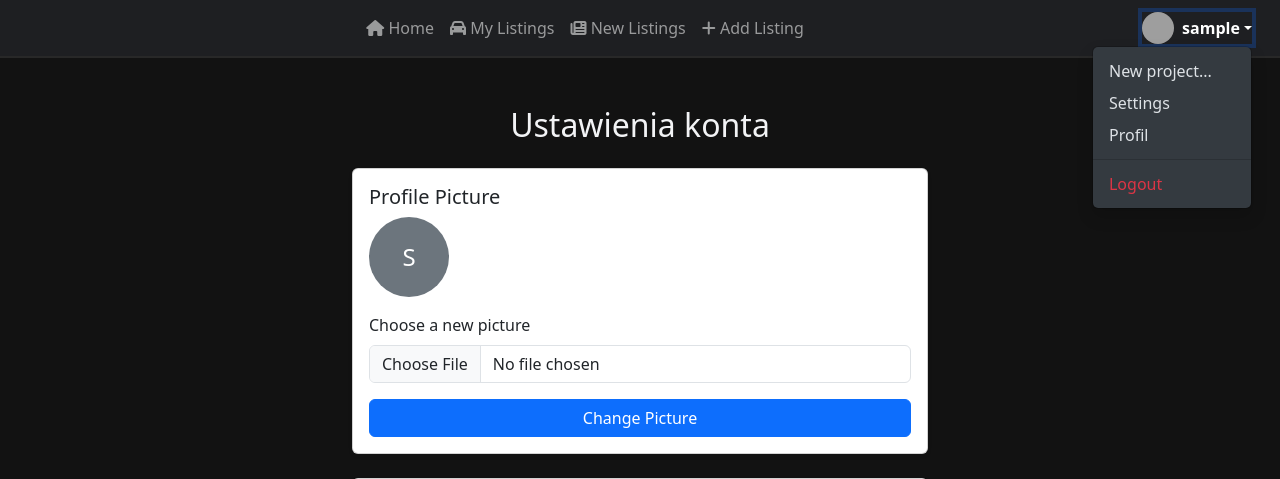
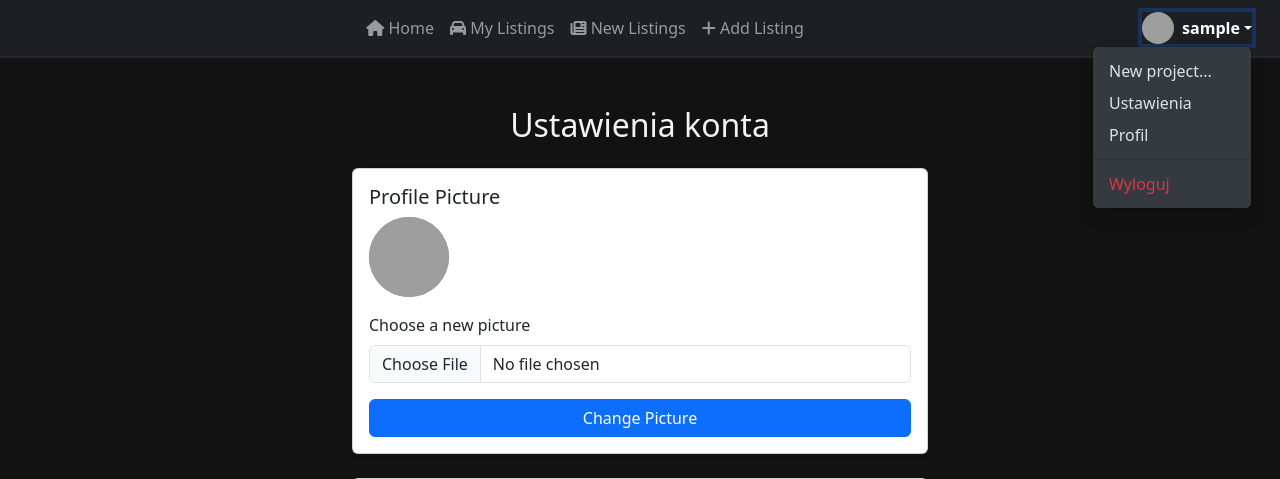
Before and after one commit to KacperZa/IOP, a Django app: page /settings/settings/ in a window 1280 px wide, after a click that opens the changed part. Shown: the top 479 px of the page. Run offline with Django 5.2, Linux system fonts and the light colour scheme; the visitor is signed in with stand-in values (Sample User, id 1); parts of the project's set-up code (start-up, migrations or seed data) failed here and were passed over; grey boxes are pictures that could not be loaded.

Commit message:
Zamiana z ang na pol niektorych linkow

```diff
--- a/iop/main/templates/main/layout/sidebar.html
+++ b/iop/main/templates/main/layout/sidebar.html
@@ -37,21 +37,21 @@
             </a>
             <ul class="dropdown-menu dropdown-menu-dark dropdown-menu-end shadow">
               <li><a class="dropdown-item" href="#">New project...</a></li><!-- <-PRZYSZLOSC NIEZNANA  -->
-              <li><a class="dropdown-item" href="{% url 'settings' %}">Settings</a></li>
+              <li><a class="dropdown-item" href="{% url 'settings' %}">Ustawienia</a></li>
               <li><a class="dropdown-item" href="{% url 'user_profile' request.user.username %}">Profil</a></li>
               <li><hr class="dropdown-divider"></li>
               <li>
                 <form method="POST" action="/logout" class="m-0">
                   {% csrf_token %}
-                  <button class="dropdown-item text-danger" type="submit">Logout</button>
+                  <button class="dropdown-item text-danger" type="submit">Wyloguj</button>
                 </form>
               </li>
             </ul>
           </div>
         {% else %}
           <div class="d-flex gap-2">
-            <a class="btn btn-primary" href="/login">Login</a>
-            <a class="btn btn-info text-white" href="/register">Register</a>
+            <a class="btn btn-primary" href="/login">Zaloguj się</a>
+            <a class="btn btn-info text-white" href="/register">Zarejestruj się</a>
           </div>
         {% endif %}
       </div>
--- a/iop/news/templates/news/show.html
+++ b/iop/news/templates/news/show.html
@@ -61,7 +61,8 @@
                         {% else %}
                             <div class="rounded-circle bg-secondary d-flex align-items-center justify-content-center"
                                 style="width:40px; height:40px;">
-                                <span class="text-white">{{ article.autor.username|first|upper }}</span>
+                                <img src="https://github.com/mdo.png" alt="Avatar" class="rounded-circle bg-secondary d-flex align-items-center justify-content-center"
+                                style="width:40px; height:40px;" id="pfp">
                             </div>
                         {% endif %}
                     </div>
--- a/iop/settings/templates/settings/profile.html
+++ b/iop/settings/templates/settings/profile.html
@@ -16,10 +16,7 @@
                      width="100" height="100"
                      style="object-fit: cover;">
             {% else %}
-                <div class="rounded-circle bg-secondary d-flex align-items-center justify-content-center"
-                     style="width:100px; height:100px; flex-shrink:0;">
-                    <span class="text-white fs-2">{{ profile_user.username|first|upper }}</span>
-                </div>
+                <img src="https://github.com/mdo.png" alt="Avatar" class="rounded-circle bg-secondary d-flex align-items-center justify-content-center" style="width:100px; height:100px; flex-shrink:0;" id="pfp">
             {% endif %}
 
             <!-- Info -->
--- a/iop/settings/templates/settings/settings.html
+++ b/iop/settings/templates/settings/settings.html
@@ -30,10 +30,8 @@
                             style="object-fit: cover; height: none;"
                             alt="Avatar">
                     {% else %}
-                        <div class="rounded-circle bg-secondary mb-3 d-flex align-items-center justify-content-center"
-                            style="width:80px; height:80px;">
-                            <span class="text-white fs-4">{{ request.user.username|first|upper }}</span>
-                        </div>
+                        <img src="https://github.com/mdo.png" alt="Avatar" class="rounded-circle bg-secondary mb-3 d-flex align-items-center justify-content-center" style="width:80px; height:80px;" id="pfp">
+
                     {% endif %}
 
                     <form method="post" action="{% url 'change_avatar' %}" enctype="multipart/form-data">
```
